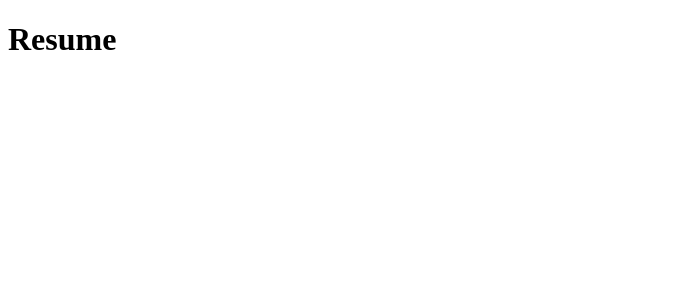
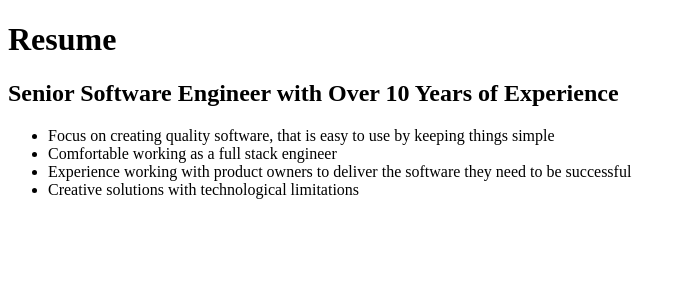
Before and after one commit to martypowell/martypowell-next, a Next.js app: page /resume in a window 1280 px wide. Shown: the top 300 px of the page, without its empty margins (0-685 px from the left). Built offline with nearby package versions, Linux system fonts and the light colour scheme.

Commit message:
added basic tagline for resume

```diff
--- /dev/null
+++ b/components/resume/TaglineSection.jsx
@@ -0,0 +1,12 @@
+const TaglineSection = ({ summary = [], headline }) => (
+  <section>
+    <h2>{headline}</h2>
+    <ul>
+      {summary.map((item) => (
+        <li key={item}>{item}</li>
+      ))}
+    </ul>
+  </section>
+);
+
+export default TaglineSection;
--- /dev/null
+++ b/components/resume/index.js
@@ -0,0 +1,3 @@
+import { default as TaglineSection } from "./TaglineSection";
+
+export { TaglineSection };
--- a/pages/resume.js
+++ b/pages/resume.js
@@ -1,12 +1,20 @@
 import Head from "next/head";
+import { TaglineSection } from "../components/resume";
+import resumeData from "../data/resume.json";
 
-export default (props) => (
+export function getStaticProps() {
+  return { props: { ...resumeData } };
+}
+
+export default ({ tagline, ...rest }) =>
+  console.log(rest) || (
     <>
       <Head>
         <title>Resume for Marty Powell</title>
       </Head>
       <div>
         <h1>Resume</h1>
+        <TaglineSection {...tagline} />
       </div>
     </>
   );
```
Lines whose indentation alone changed are shown as unchanged.
